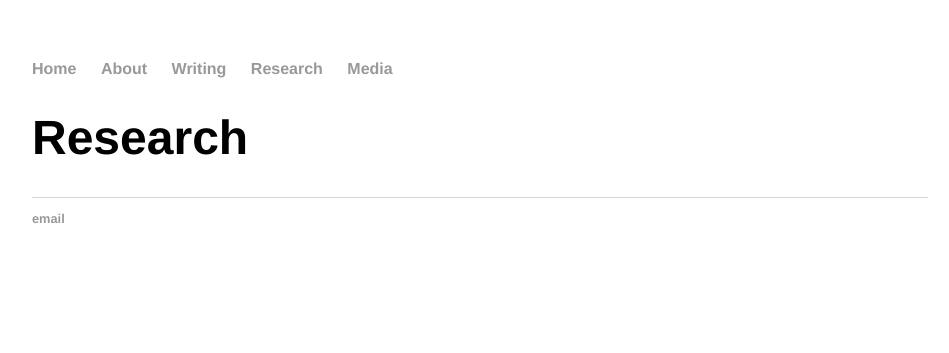
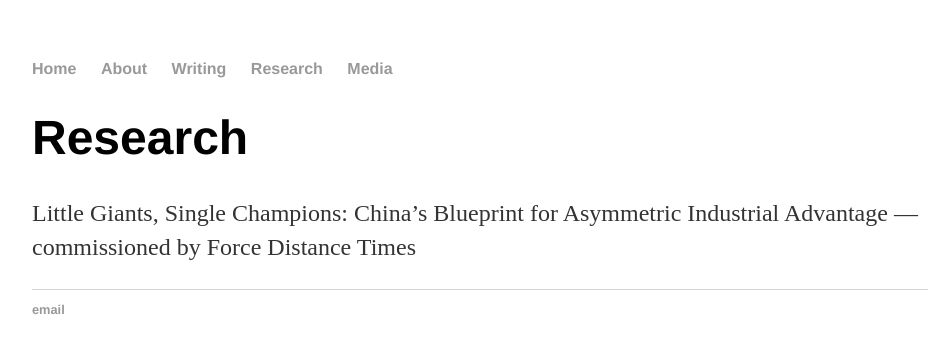
Before and after one commit to marykmhui/marykmhui, a Jekyll site: the page built from research/index.html, in a window 1280 px wide. Shown: the top 353 px of the page, without its empty margins (160-1109 px from the left). Built offline with Jekyll 4.4.1, drawn with Linux system fonts in a browser that asks for light colours.

Commit message:
Update index.html

```diff
--- a/research/index.html
+++ b/research/index.html
@@ -1,11 +1,11 @@
 ---
 layout: default
-title: Writing
+title: Research
 ---
+
 		<div class="about">
 			<h1>Research</h1>
-
-
+			<p>Little Giants, Single Champions: China’s Blueprint for Asymmetric Industrial Advantage — commissioned by Force Distance Times</p>
 
 
 		</div>
```
